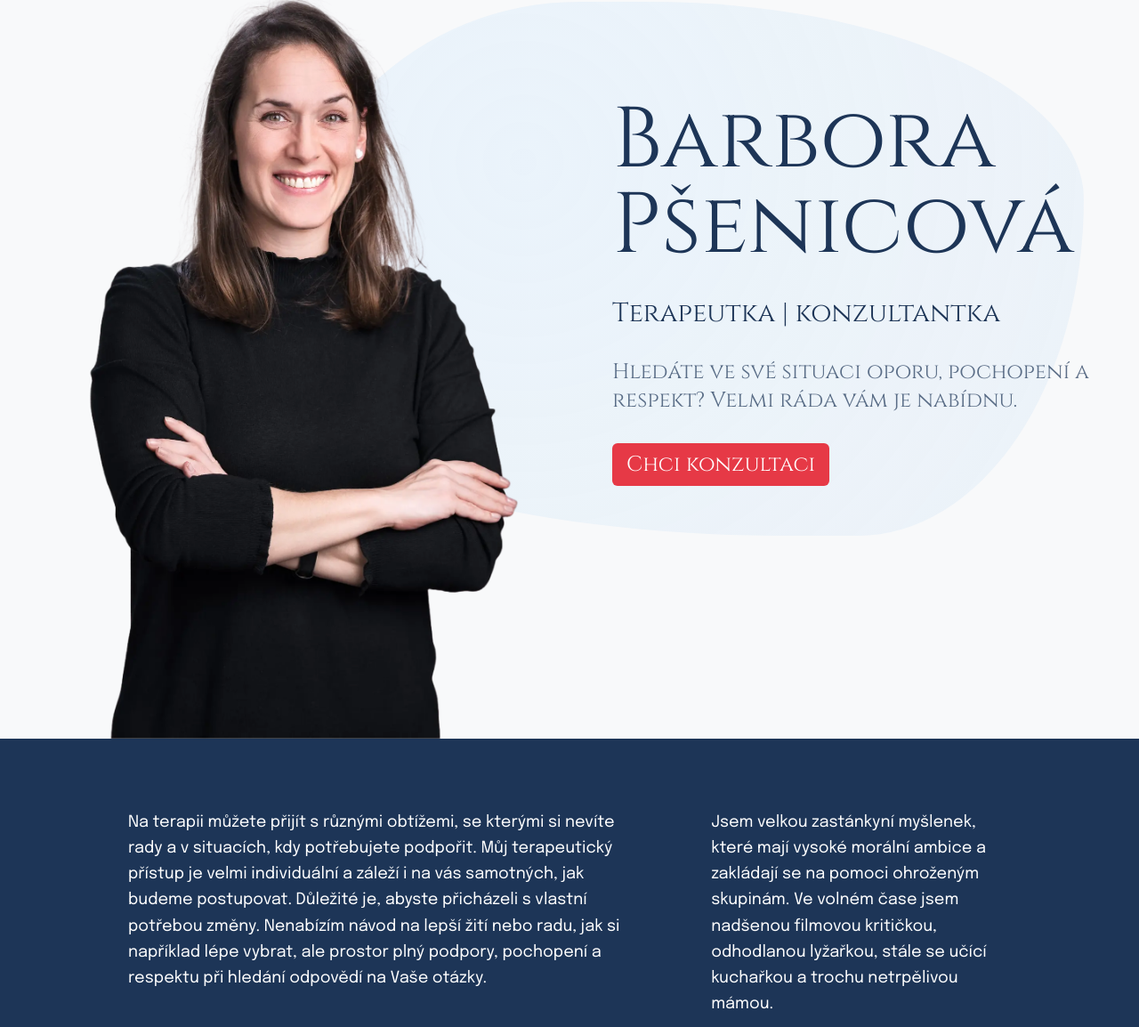
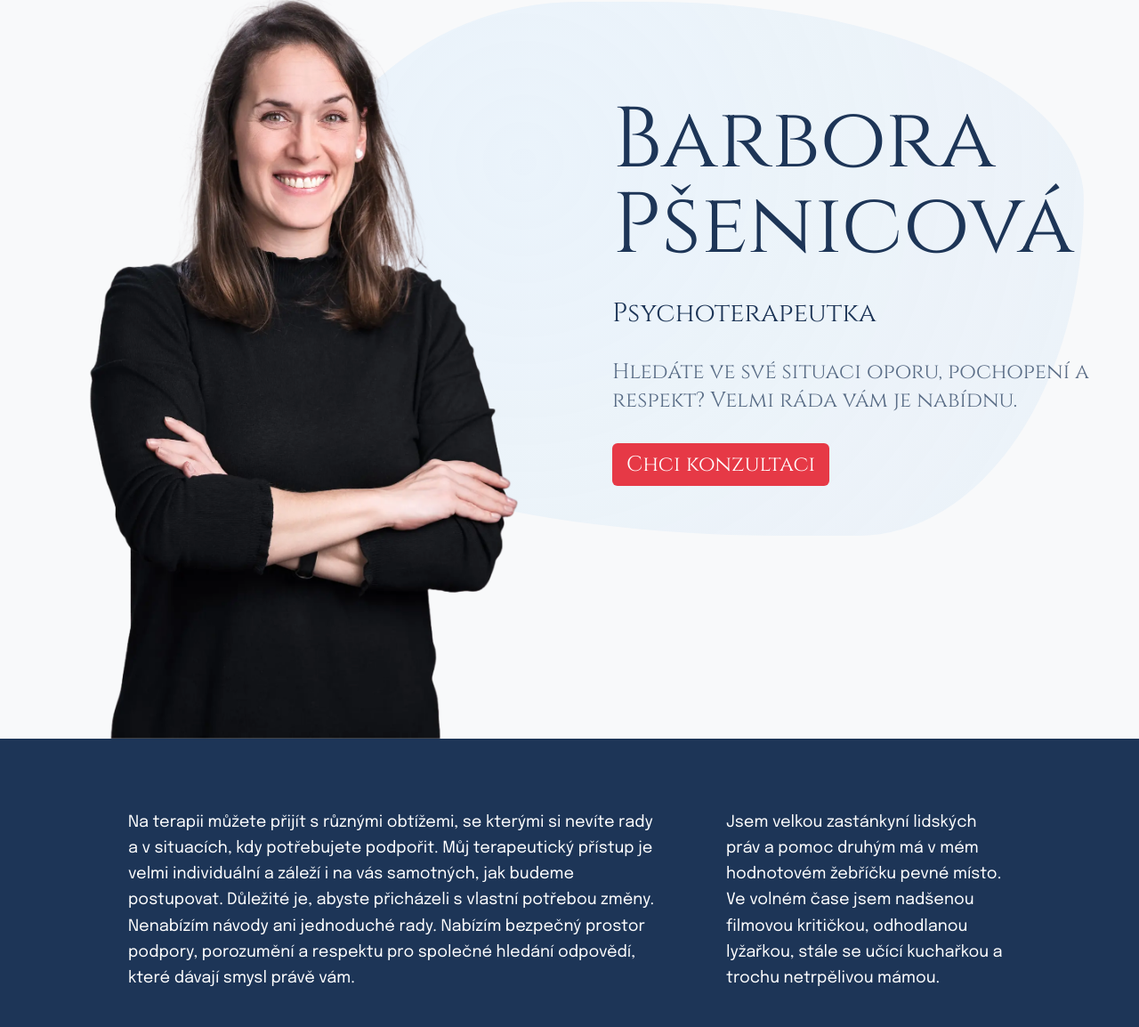
Before and after one commit to JiriKofron/bara-web, an Astro site: page / in a window 1280 px wide. Shown: the part 178-1332 px from the top of the page at 89% size. Built offline with nearby package versions, Linux system fonts and the light colour scheme; Astro itself is replaced by a stand-in of ours.

Commit message:
add speed insight, update texts

```diff
--- a/package.json
+++ b/package.json
@@ -16,6 +16,7 @@
   "dependencies": {
     "@astrojs/vercel": "^8.1.4",
     "@tailwindcss/vite": "^4.1.8",
+    "@vercel/speed-insights": "^1.2.0",
     "@vueuse/core": "^13.3.0",
     "astro": "^5.8.1",
     "resend": "^4.5.1",
--- a/src/components/IntroSection.astro
+++ b/src/components/IntroSection.astro
@@ -5,12 +5,12 @@
     Na terapii můžete přijít s různými obtížemi, se kterými si nevíte rady a v situacích, kdy
     potřebujete podpořit. Můj terapeutický přístup je velmi individuální a záleží i na vás
     samotných, jak budeme postupovat. Důležité je, abyste přicházeli s vlastní potřebou změny.
-    Nenabízím návod na lepší žití nebo radu, jak si například lépe vybrat, ale prostor plný podpory,
-    pochopení a respektu při hledání odpovědí na Vaše otázky.
+    Nenabízím návody ani jednoduché rady. Nabízím bezpečný prostor podpory, porozumění a respektu
+    pro společné hledání odpovědí, které dávají smysl právě vám.
   </p>
   <p class="">
-    Jsem velkou zastánkyní myšlenek, které mají vysoké morální ambice a zakládají se na pomoci
-    ohroženým skupinám. Ve volném čase jsem nadšenou filmovou kritičkou, odhodlanou lyžařkou, stále
-    se učící kuchařkou a trochu netrpělivou mámou.
+    Jsem velkou zastánkyní lidských práv a pomoc druhým má v mém hodnotovém žebříčku pevné místo. Ve
+    volném čase jsem nadšenou filmovou kritičkou, odhodlanou lyžařkou, stále se učící kuchařkou a
+    trochu netrpělivou mámou.
   </p>
 </section>
--- a/src/layouts/shell.astro
+++ b/src/layouts/shell.astro
@@ -3,6 +3,8 @@ import '@/styles/global.css';
 import '@/styles/fonts.css';
 import MainNavigation from '@/components/MainNavigation.astro';
 import capLogo from '@/images/cap-logo-barevne.webp';
+
+import SpeedInsights from '@vercel/speed-insights/astro';
 
 interface Props {
   title: string;
@@ -64,7 +66,7 @@ const currentYear = new Date().getFullYear();
       </div>
 
       <div class="flex flex-col gap-2">
-        <address>Václavské náměstí 837/11, Praha 1, 110 00 (mezi Kobe a McDonalds)</address>
+        <address>Václavské náměstí 837/11, Praha 1, 110 00 (vedle McDonalds)</address>
         <span>IČO: 06753493</span>
         <a href="/">www.psenicova.cz</a>
         <span>&copy; Copyright {currentYear}</span>
@@ -105,5 +107,7 @@ const currentYear = new Date().getFullYear();
         }
       });
     </script>
+
+    <SpeedInsights />
   </body>
 </html>
--- a/src/pages/index.astro
+++ b/src/pages/index.astro
@@ -11,7 +11,7 @@ import IntroSection from '../components/IntroSection.astro';
 import ServiceCards from '../components/ServiceCards.astro';
 import CodexText from '../components/CodexText.astro';
 
-const title = 'Barbora Pšenicová | Terapie a poradenství';
+const title = 'Barbora Pšenicová | Psychoterapie';
 const description = 'Hledáte ve své situaci oporu, pochopení a respekt? Velmi ráda vám je nabídnu.';
 ---
 
@@ -29,7 +29,7 @@ const description = 'Hledáte ve své situaci oporu, pochopení a respekt? Velmi
         class="z-10 flex flex-col justify-center font-cinzel text-darkest-blue sm:gap-2 md:mt-24 md:gap-4 lg:mt-48 lg:gap-8"
       >
         <h1 class="text-3xl sm:text-5xl lg:text-6xl xl:text-8xl">Barbora Pšenicová</h1>
-        <div class="text-lg sm:text-2xl lg:text-3xl">Terapeutka | konzultantka</div>
+        <div class="text-lg sm:text-2xl lg:text-3xl">Psychoterapeutka</div>
 
         <h2 class="hidden text-2xl font-normal text-darkest-blue opacity-70 md:block">
           Hledáte ve své situaci oporu, pochopení a respekt? Velmi ráda vám je nabídnu.
```
Also changed, not shown: pnpm-lock.yaml.
